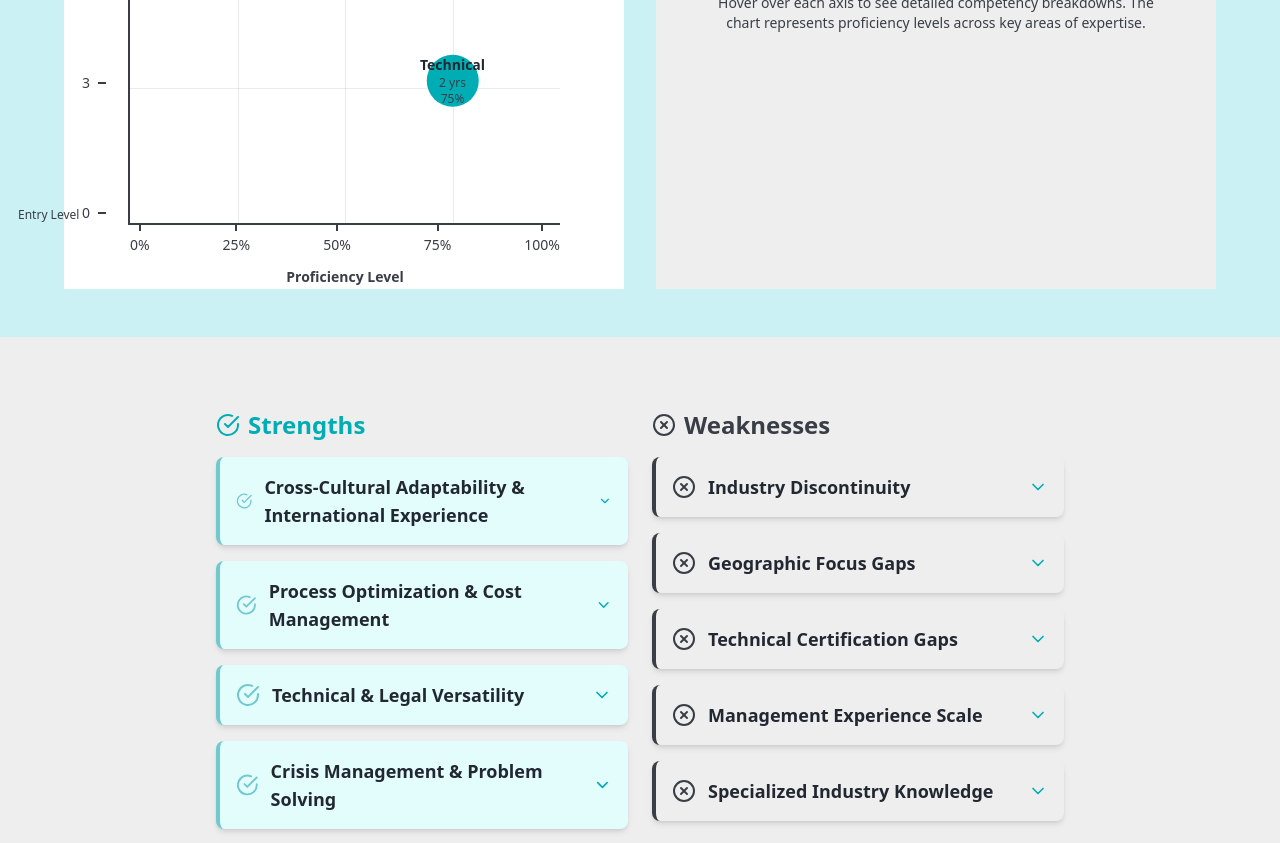
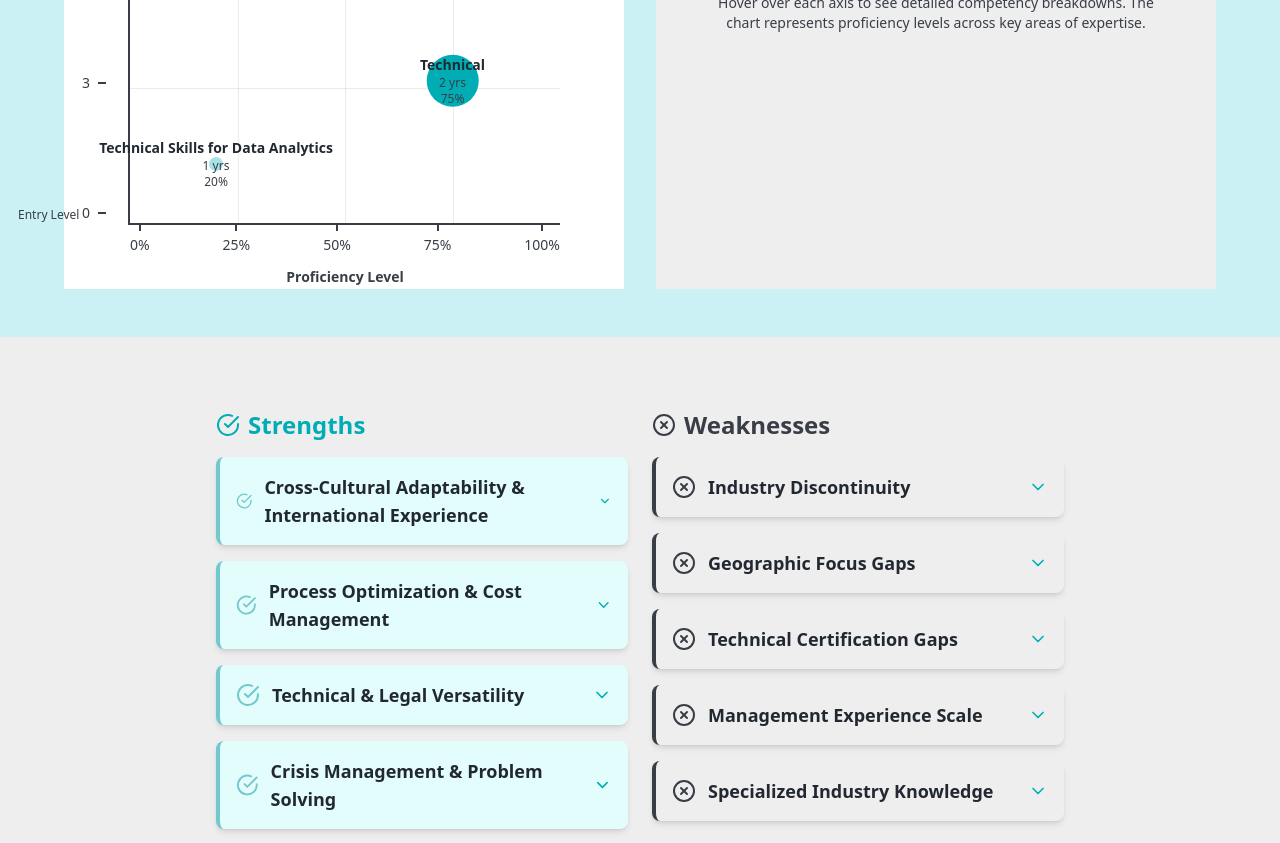
Before and after one commit to bethCoderNewbie/Beth_Nguyen_Resume_20250101, a React (Vite) app: page / in a window 1280 px wide. Shown: the part 2120-2963 px from the top of the page. Built offline with nearby package versions, Linux system fonts and the light colour scheme; the HTML template or start-up script is replaced by a standard one.

Commit message:
Update QuadrantSkillsChart.jsx

```diff
--- a/src/components/QuadrantSkillsChart.jsx
+++ b/src/components/QuadrantSkillsChart.jsx
@@ -46,6 +46,29 @@ const QuadrantSkillsChart = () => {
         achievements: [
           'Conducted legal training for business units',
           'Presented compliance reports to management board'
+        ]
+      }
+    },
+    {
+      name: 'Technical Skills for Data Analytics',
+      proficiency: 20,
+      experience: 1,
+      color: '#A6E3E9',
+      details: {
+        description: 'Developing necessity skills for Data Analytics',
+        keySkills: [
+          'Python',
+          'Excel',
+          'JavaScript',
+          'HTML',
+          'CSS',
+          'Version Control using GiHub'
+        ],
+        achievements: [
+          'Built an interactive resume using React, Vite, and Vercel for deployment',
+          'Implemented responsive design with Tailwind CSS for optimal viewing across devices',
+          'Created dynamic data visualizations for skills presentation using React components',
+          'Utilized Git/GitHub for version control and collaborative development'
         ]
       }
     },
```
